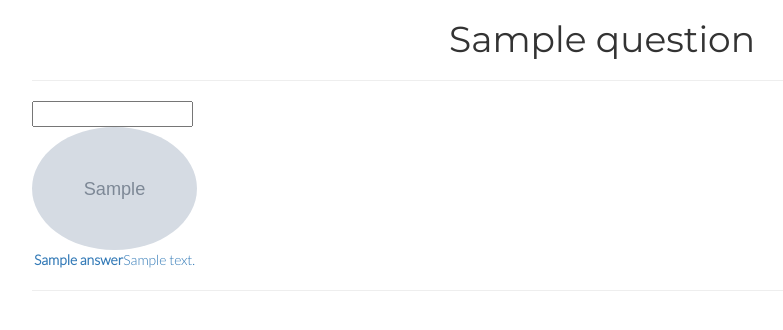
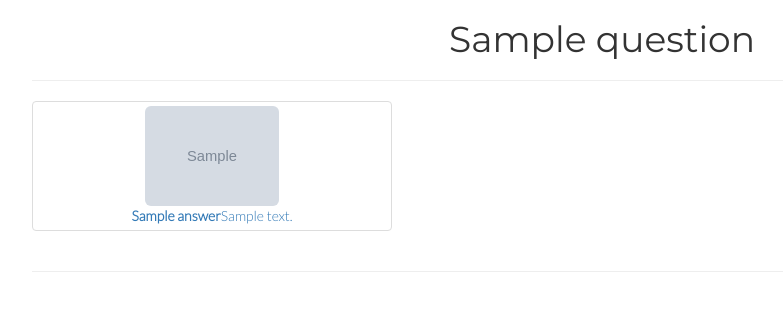
Before and after one commit to mattimatti/fbconnectquiz, a PHP site: template templates/index.twig in a window 1280 px wide. Shown: the top 330 px of the page, without its empty margins (38-821 px from the left). Run offline with PHP 8.4, Linux system fonts and the light colour scheme; the template is opened without the code that fills it: most values are stand-ins (such as "Sample title", 1, 10 or a date in 2020); grey boxes marked "Sample" are stand-in pictures; some libraries are stand-ins or nearby versions.

Commit message:
ok selection

```diff
--- a/templates/index.twig
+++ b/templates/index.twig
@@ -11,12 +11,12 @@
 <hr />
 
 <form id="quizform" method="post">
-    <input name="selection" id="selection" value="" />
+    <input type="hidden" name="selection" id="selection" value="" />
 	<div class="row">
 		{% for answer in quiz.answers %}
-		<div class="col-md-2" >
-		  <a data-val="{{ answer.image }}" href="#" class="selection">
-			<img  src="/themes/starwars/images/{{ answer.image }}" class="img-responsive img-circle" alt="Responsive image">
+		<div class="col-xs-4" >
+		  <a data-val="{{ answer.image }}" href="#" class="selection thumbnail">
+			<img  src="/themes/starwars/images/{{ answer.image }}" style="max-height:100px" class="img-rounded" alt="{{ answer.title }}">
 			<div class="text-center">
 				<strong>{{ answer.title }}</strong>{{ answer.text }}
 			</div>
```
